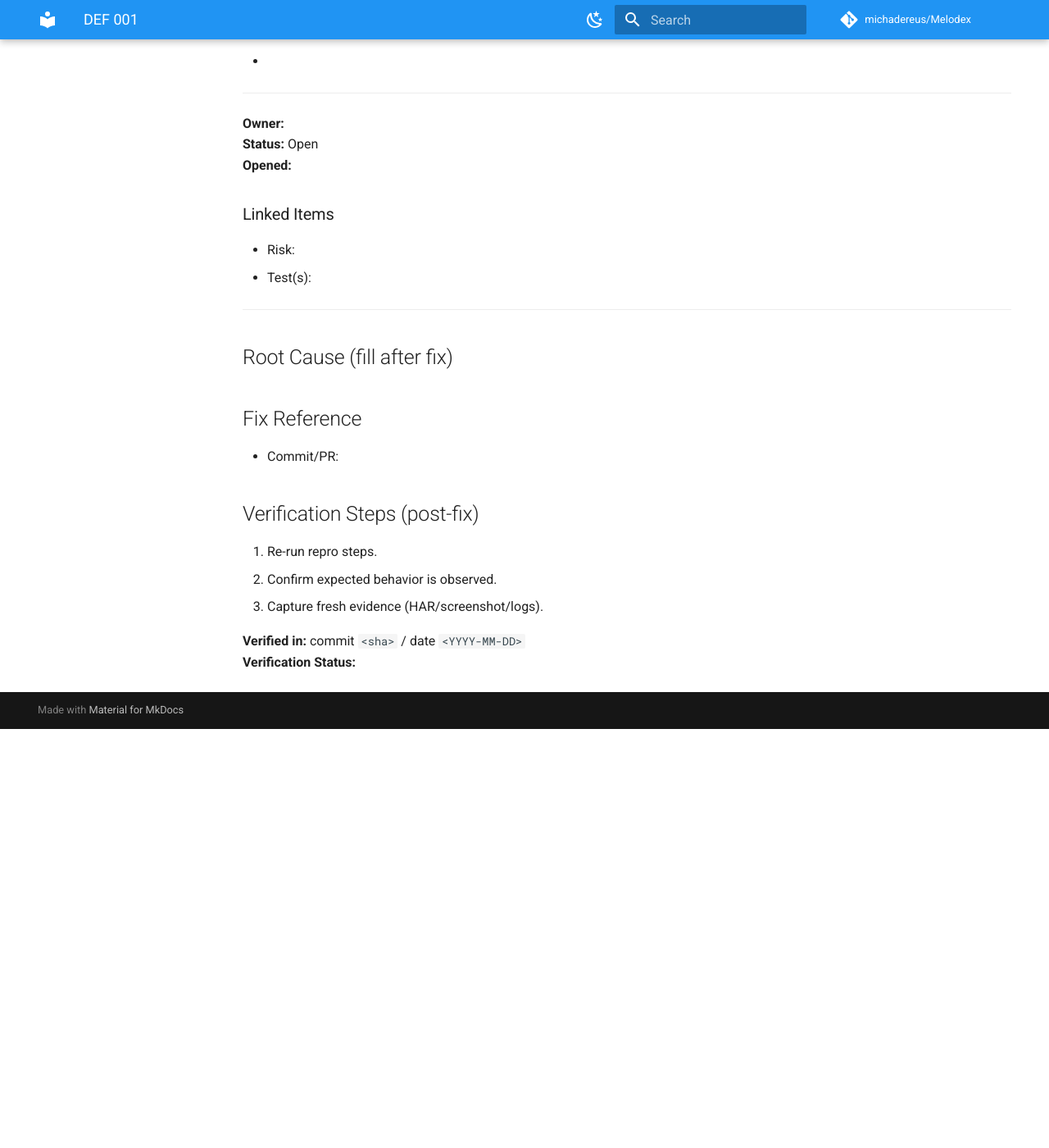
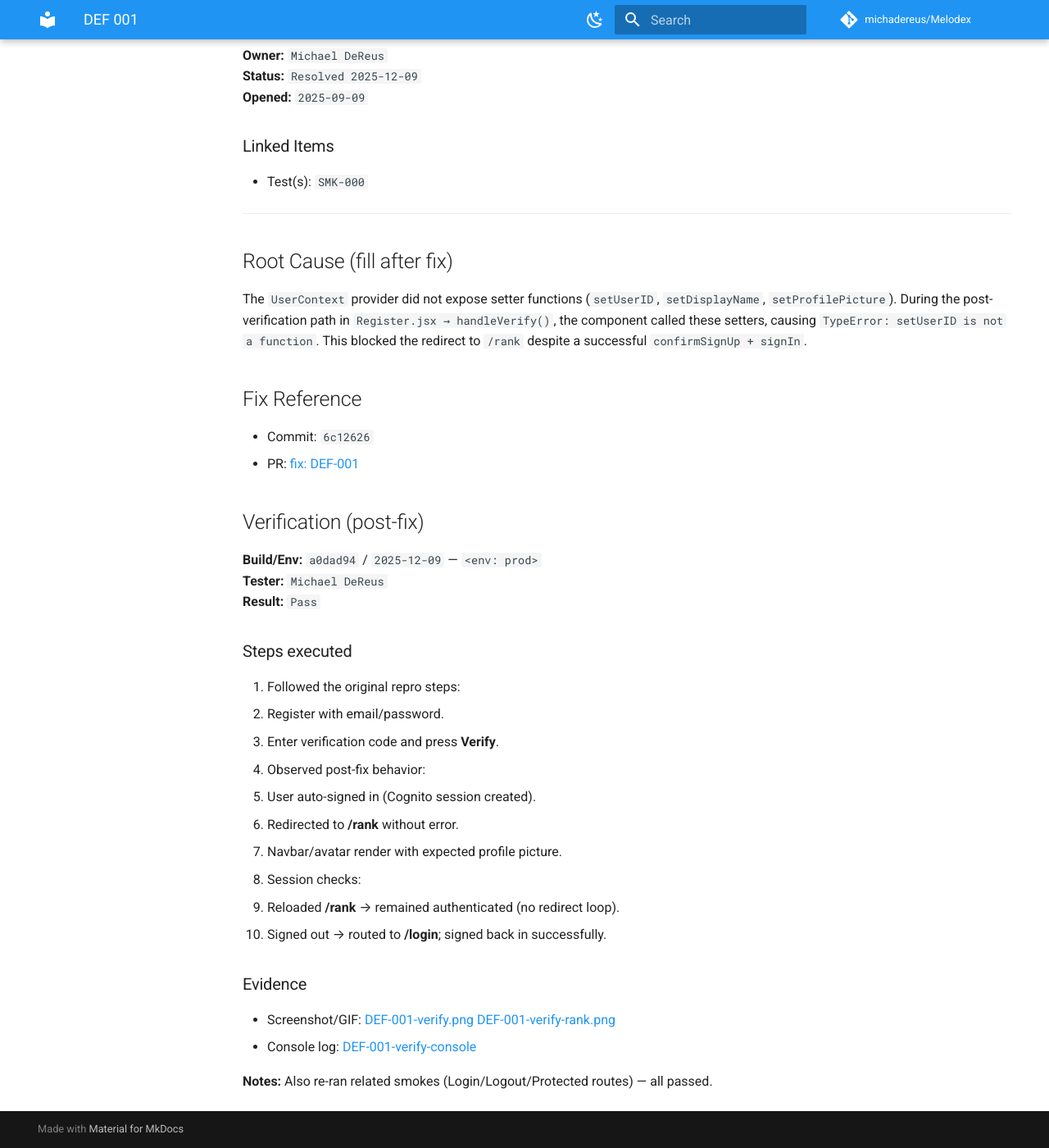
Before and after one commit to michadereus/Melodex, an MkDocs documentation site: the page built from docs/reports/defects/DEF-001.md, in a window 1280 px wide and 1400 px high, scrolled down 2011 px. Shown: the whole window at 82% size. Built offline with MkDocs 1.6.1 and Material for MkDocs 9.7.7, drawn with Linux system fonts in a browser that asks for light colours; comment, search, counter and statistics services are not loaded; before the commit the page ends 2900 px from its top, so only the background shows below that; some of the changed text lies outside the part shown.

Commit message:
Verfiied DEF-001 was fixed; added verification evidence; set SMK-000 to Passed and updated evidence

```diff
--- a/docs/reports/defects/DEF-001.md
+++ b/docs/reports/defects/DEF-001.md
@@ -42,36 +41,51 @@ Confuses the user and interrupts onboarding; user may think the verification fai
 - Console logs: [DEF-001-console-1](../evidence/DEF-001-console-1.png)  [DEF-001-console-2](../evidence/DEF-001-console-2.png)
 
 ## Suspected Areas
--
+- Register.jsx → handleVerify() after Auth.signIn, and any code called by checkUser()
 
 ## Diagnostics (what we tried)
-- <List any checks, reproductions, or experiments done>
-
-## Proposed Fix (initial)
-- <Optional early suggestion if obvious>
+- Registering with other account details
+- Clicking register again, which leads to [DEF-001-2](../evidence/DEF-000-2.png) and [DEF-001-console-2](../evidence/DEF-001-console-2.png)
+- Refreshing the page, which succesfully loads authenticated /rank state
 
 ---
 
-**Owner:** <Assigned engineer/you>
-**Status:** Open
-**Opened:** <YYYY-MM-DD>
+**Owner:** `Michael DeReus`
+**Status:** `Resolved 2025-12-09`
+**Opened:** `2025-09-09`
 
 ### Linked Items
-- Risk: <R-XX if relevant>
-- Test(s): <SMK-XX or exploratory ID>
+- Test(s): `SMK-000`
 
 ---
 
 ## Root Cause (fill after fix)
-<Explain the confirmed underlying cause.>
+The `UserContext` provider did not expose setter functions (`setUserID`, `setDisplayName`, `setProfilePicture`). During the post-verification path in `Register.jsx → handleVerify()`, the component called these setters, causing `TypeError: setUserID is not a function`. This blocked the redirect to `/rank` despite a successful `confirmSignUp + signIn`.
 
 ## Fix Reference
-- Commit/PR: <link or ID>
+- Commit: `6c12626`
+- PR: [fix: DEF-001](https://github.com/michadereus/Melodex/pull/2)
 
-## Verification Steps (post-fix)
-1. Re-run repro steps.
-2. Confirm expected behavior is observed.
-3. Capture fresh evidence (HAR/screenshot/logs).
+## Verification (post-fix)
 
-**Verified in:** commit `<sha>` / date `<YYYY-MM-DD>`
-**Verification Status:** <Pass/Fail>
+**Build/Env:** `a0dad94` / `2025-12-09` — `<env: prod>`
+**Tester:** `Michael DeReus`
+**Result:** `Pass`
+
+### Steps executed
+1. Followed the original repro steps:
+   - Register with email/password.
+   - Enter verification code and press **Verify**.
+2. Observed post-fix behavior:
+   - User auto-signed in (Cognito session created).
+   - Redirected to **/rank** without error.
+   - Navbar/avatar render with expected profile picture.
+3. Session checks:
+   - Reloaded **/rank** → remained authenticated (no redirect loop).
+   - Signed out → routed to **/login**; signed back in successfully.
+
+### Evidence
+- Screenshot/GIF: [DEF-001-verify.png](../evidence/DEF-001-verify.png) [DEF-001-verify-rank.png](../evidence/DEF-001-verify-rank.png)
+- Console log: [DEF-001-verify-console](../evidence/DEF-001-verify-console.txt)
+
+**Notes:** Also re-ran related smokes (Login/Logout/Protected routes) — all passed.
```
Also changed, not shown: other parts of docs/reports/defects/DEF-001.md (+0 -1 lines), docs/reports/baseline.md (+2 -2 lines), docs/reports/evidence/DEF-001-verify-rank.png (added), docs/reports/evidence/DEF-001-verify.png (added), 1 other file.
